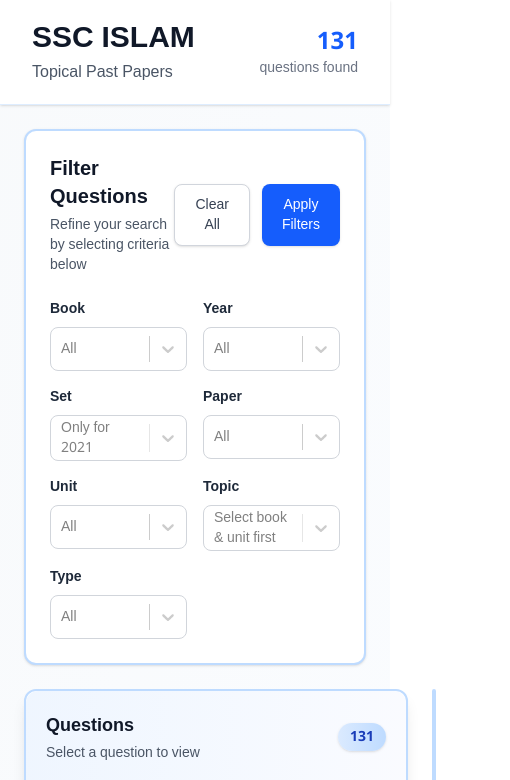
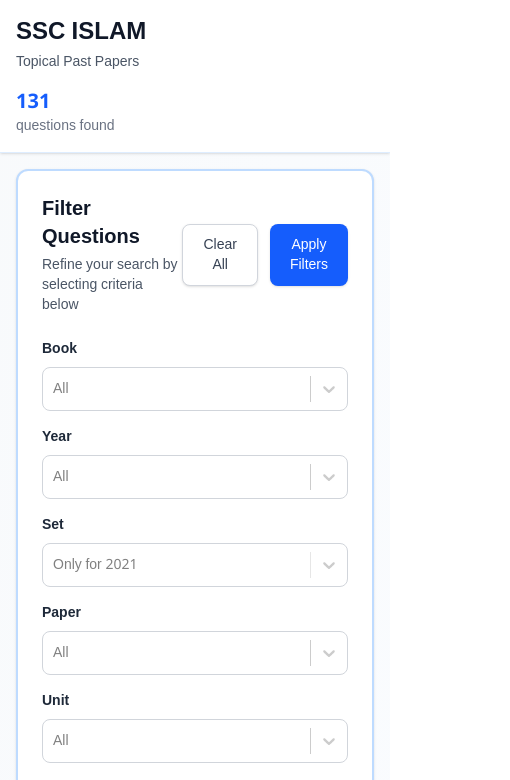
Before and after one commit to Anoof1895/islam-topicals, a React (Vite) app: page / in a window 390 px wide. Shown: the top 780 px of the page, 510 px wide, since content can reach past the window. Built offline with nearby package versions, Linux system fonts and the light colour scheme.

Commit message:
Mobile Web Update

```diff
--- a/src/App.jsx
+++ b/src/App.jsx
@@ -89,14 +89,14 @@ const App = () => {
     <div className="min-h-screen bg-gradient-to-br from-slate-50 to-blue-50/30">
       {/* Header */}
       <header className="bg-white border-b border-blue-200/50 shadow-sm">
-        <div className="px-8 py-5">
-          <div className="flex justify-between items-center">
+        <div className="px-4 lg:px-8 py-4 lg:py-5">
+          <div className="flex flex-col sm:flex-row sm:justify-between sm:items-center gap-4">
             <div>
-              <h1 className="text-3xl font-bold text-gray-900">SSC ISLAM</h1>
-              <p className="text-gray-600 mt-1">Topical Past Papers</p>
+              <h1 className="text-2xl lg:text-3xl font-bold text-gray-900">SSC ISLAM</h1>
+              <p className="text-gray-600 mt-1 text-sm lg:text-base">Topical Past Papers</p>
             </div>
-            <div className="text-right">
-              <div className="text-2xl font-bold text-blue-600">{filteredQuestions.length}</div>
+            <div className="text-left sm:text-right">
+              <div className="text-xl lg:text-2xl font-bold text-blue-600">{filteredQuestions.length}</div>
               <div className="text-sm text-gray-500">
                 question{filteredQuestions.length !== 1 ? 's' : ''} found
               </div>
@@ -106,7 +106,7 @@ const App = () => {
       </header>
 
       {/* Main Content */}
-      <div className="flex-1 p-6">
+      <div className="flex-1 p-4 lg:p-6">
         <Filters
           options={options}
           selectedFilters={selectedFilters}
@@ -117,10 +117,10 @@ const App = () => {
           topicNames={topicNames}
         />
 
-        {/* Side-by-side layout */}
-        <div className="flex gap-6 mt-6 h-[calc(100vh-240px)]">
-          {/* Question List - Left Side */}
-          <div className="w-96 flex-shrink-0">
+        {/* Side-by-side layout - Stack on mobile */}
+        <div className="flex flex-col lg:flex-row gap-4 lg:gap-6 mt-4 lg:mt-6 h-auto lg:h-[calc(100vh-240px)]">
+          {/* Question List - Full width on mobile, fixed on desktop */}
+          <div className="w-full lg:w-96 flex-shrink-0 h-96 lg:h-auto">
             <QuestionList
               questions={filteredQuestions}
               selectedQuestionId={selectedQuestionId}
@@ -130,8 +130,8 @@ const App = () => {
             />
           </div>
 
-          {/* Question View - Right Side */}
-          <div className="flex-1 min-w-0">
+          {/* Question View - Full width on mobile, flex on desktop */}
+          <div className="flex-1 min-w-0 h-96 lg:h-auto">
             <QuestionView
               question={filteredQuestions.find(q => q.id === selectedQuestionId)}
               questions={filteredQuestions}
--- a/src/components/Filters.jsx
+++ b/src/components/Filters.jsx
@@ -153,7 +153,7 @@ const Filters = ({ options, selectedFilters, setSelectedFilters, onSearch, unitN
       </div>
 
       {/* Horizontal filter row */}
-      <div className="grid grid-cols-2 lg:grid-cols-7 gap-4">
+        <div className="grid grid-cols-1 md:grid-cols-2 lg:grid-cols-7 gap-4">
         {Object.keys(options).map((field) => (
           <div key={field} className="flex flex-col">
             <label className="block text-sm font-semibold text-gray-800 mb-2">
--- a/src/components/QuestionList.jsx
+++ b/src/components/QuestionList.jsx
@@ -22,7 +22,7 @@ const QuestionList = ({ questions, selectedQuestionId, setSelectedQuestionId, un
   return (
     <div className="bg-white rounded-xl shadow-lg border-2 border-blue-200 h-full overflow-hidden flex flex-col">
       {/* Header */}
-      <div className="p-5 border-b border-blue-100 bg-gradient-to-r from-blue-50 to-indigo-50/30 rounded-t-xl">
+      <div className="p-4 lg:p-5 border-b border-blue-100 bg-gradient-to-r from-blue-50 to-indigo-50/30 rounded-t-xl">
         <div className="flex items-center justify-between">
           <div>
             <h3 className="font-bold text-gray-900 text-lg">Questions</h3>
--- a/src/pages/QuestionView.jsx
+++ b/src/pages/QuestionView.jsx
@@ -57,11 +57,12 @@ const QuestionView = ({ question, questions, setSelectedQuestionId, unitNames, q
   return (
     <div className="bg-white rounded-xl shadow-lg border-2 border-blue-200 h-full flex flex-col">
       {/* Fixed Header - Never scrolls */}
-      <div className="flex-shrink-0 p-6 border-b border-blue-100 bg-gradient-to-r from-blue-50 to-indigo-50/30 rounded-t-xl">
+      <div className="flex-shrink-0 p-4 lg:p-6 border-b border-blue-100 bg-gradient-to-r from-blue-50 to-indigo-50/30 rounded-t-xl">
+        <div className="flex flex-col gap-4">
           <div className="flex flex-col lg:flex-row lg:items-center lg:justify-between gap-4">
             <div className="flex items-center gap-4">
               <div>
-              <h2 className="text-2xl font-bold text-gray-900">
+                <h2 className="text-xl lg:text-2xl font-bold text-gray-900">
                   {showAnswer ? "Answer" : "Question"} {question.questionNumber}
                 </h2>
                 <div className="flex items-center gap-3 mt-2">
@@ -75,56 +76,56 @@ const QuestionView = ({ question, questions, setSelectedQuestionId, unitNames, q
               </div>
             </div>
 
-          <div className="flex items-center gap-3">
+            <div className="flex flex-wrap gap-2">
               <button
-              className="px-4 py-2.5 text-sm font-medium text-gray-700 bg-white border border-gray-300 rounded-lg hover:bg-gray-50 transition-all duration-200 shadow-sm hover:shadow-md disabled:opacity-50 disabled:cursor-not-allowed"
+                className="flex-1 sm:flex-none px-3 py-2 text-sm font-medium text-gray-700 bg-white border border-gray-300 rounded-lg hover:bg-gray-50 transition-all duration-200 shadow-sm hover:shadow-md disabled:opacity-50 disabled:cursor-not-allowed"
                 onClick={goPrevious}
                 disabled={currentIndex === 0}
               >
-              ← Previous
+                ← Prev
               </button>
               <button
-              className="px-4 py-2.5 text-sm font-medium text-gray-700 bg-white border border-gray-300 rounded-lg hover:bg-gray-50 transition-all duration-200 shadow-sm hover:shadow-md disabled:opacity-50 disabled:cursor-not-allowed"
+                className="flex-1 sm:flex-none px-3 py-2 text-sm font-medium text-gray-700 bg-white border border-gray-300 rounded-lg hover:bg-gray-50 transition-all duration-200 shadow-sm hover:shadow-md disabled:opacity-50 disabled:cursor-not-allowed"
                 onClick={goNext}
                 disabled={currentIndex === totalQuestions - 1}
               >
                 Next →
               </button>
               <button
-              className={`px-4 py-2.5 text-sm font-medium rounded-lg transition-all duration-200 shadow-sm hover:shadow-md ${
+                className={`flex-1 sm:flex-none px-3 py-2 text-sm font-medium rounded-lg transition-all duration-200 shadow-sm hover:shadow-md ${
                   showAnswer
                     ? "bg-green-600 text-white hover:bg-green-700"
                     : "bg-blue-600 text-white hover:bg-blue-700"
                 }`}
                 onClick={() => setShowAnswer(!showAnswer)}
               >
-              {showAnswer ? "Show Question" : "Show Answer"}
+                {showAnswer ? "Question" : "Answer"}
               </button>
             </div>
           </div>
 
           {/* Question Info */}
-        <div className="mt-6 flex flex-wrap items-center gap-6">
+          <div className="flex flex-col sm:flex-row sm:flex-wrap items-start sm:items-center gap-3 lg:gap-6">
             <div className="flex items-center gap-2">
               <span className="text-sm font-semibold text-gray-700">Year:</span>
               <span className="text-sm text-gray-900">{question.year}</span>
             </div>
-          <div className="w-px h-4 bg-gray-300"></div>
+            <div className="hidden sm:block w-px h-4 bg-gray-300"></div>
             <div className="flex items-center gap-2">
               <span className="text-sm font-semibold text-gray-700">Paper:</span>
               <span className="text-sm text-gray-900">{question.paper}</span>
             </div>
-          <div className="w-px h-4 bg-gray-300"></div>
+            <div className="hidden sm:block w-px h-4 bg-gray-300"></div>
             <div className="flex items-center gap-2">
               <span className="text-sm font-semibold text-gray-700">Book:</span>
               <span className="text-sm text-gray-900">{question.book}</span>
             </div>
-          <div className="w-px h-4 bg-gray-300"></div>
+            <div className="hidden sm:block w-px h-4 bg-gray-300"></div>
             <div className="flex items-center gap-2">
               <span className="text-sm font-semibold text-gray-700">Unit:</span>
               <span className="text-sm text-gray-900">{getUnitName(question.unit)}</span>
             </div>
-          <div className="w-px h-4 bg-gray-300"></div>
+            <div className="hidden sm:block w-px h-4 bg-gray-300"></div>
             <div className="flex items-center gap-2">
               <span className="text-sm font-semibold text-gray-700">Topic:</span>
               <span
@@ -136,9 +137,10 @@ const QuestionView = ({ question, questions, setSelectedQuestionId, unitNames, q
             </div>
           </div>
         </div>
+      </div>
 
       {/* Scrollable Question Image Area */}
-      <div className="flex-1 min-h-0 p-6 bg-gradient-to-br from-gray-50/50 to-blue-50/30">
+      <div className="flex-1 min-h-0 p-4 lg:p-6 bg-gradient-to-br from-gray-50/50 to-blue-50/30">
         <div className="h-full flex flex-col">
           {/* Status badge - Now changes color based on showAnswer */}
           <div className="text-center mb-4 flex-shrink-0">
@@ -162,7 +164,7 @@ const QuestionView = ({ question, questions, setSelectedQuestionId, unitNames, q
           <div className="flex-1 bg-white rounded-xl border-3 border-blue-300 shadow-lg overflow-hidden">
             <div
               ref={scrollContainerRef}
-              className="h-full overflow-y-auto p-6 bg-white"
+              className="h-full overflow-y-auto p-4 lg:p-6 bg-white"
             >
               <div className="flex justify-center items-start min-h-full">
                 <img
```
Lines whose indentation alone changed are shown as unchanged.
